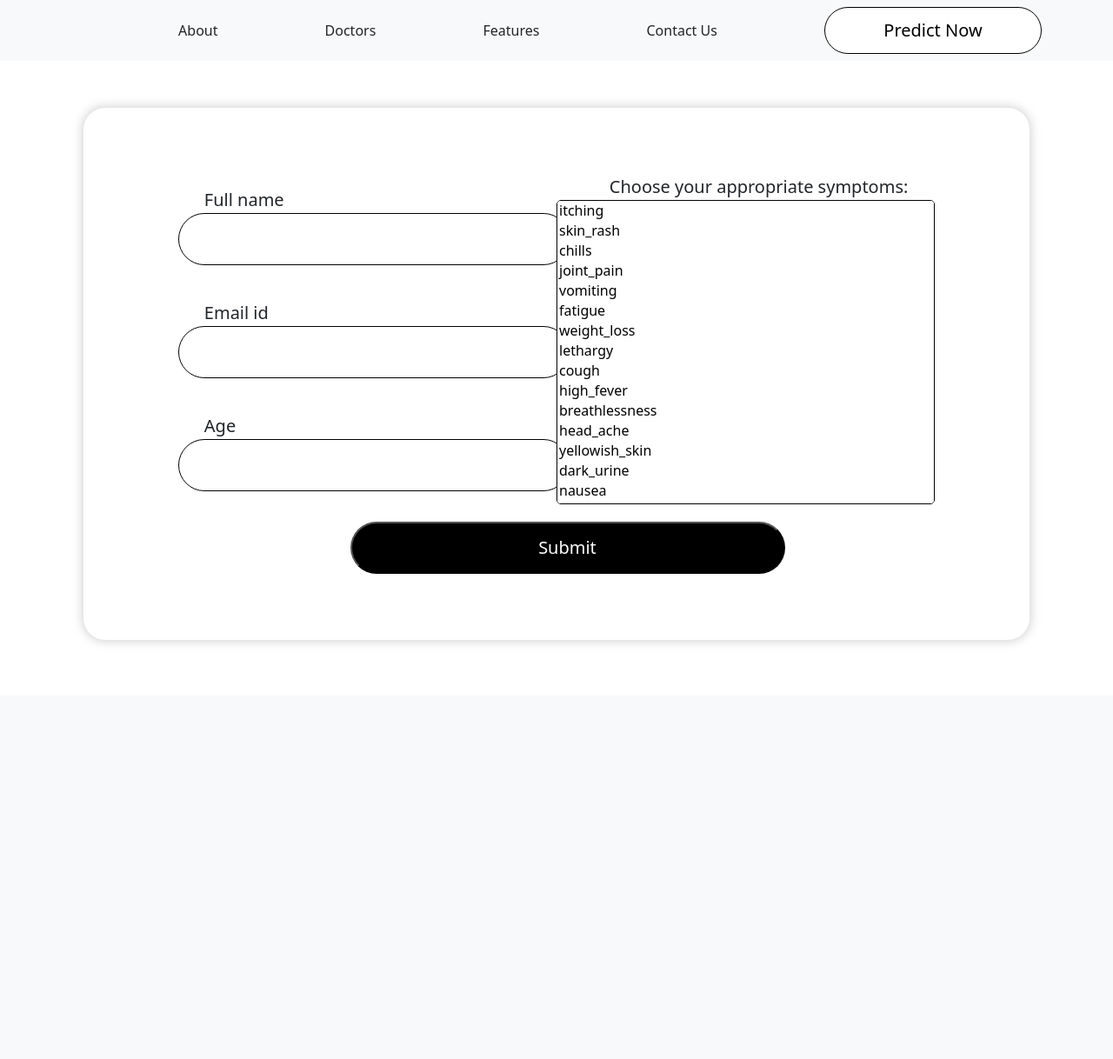
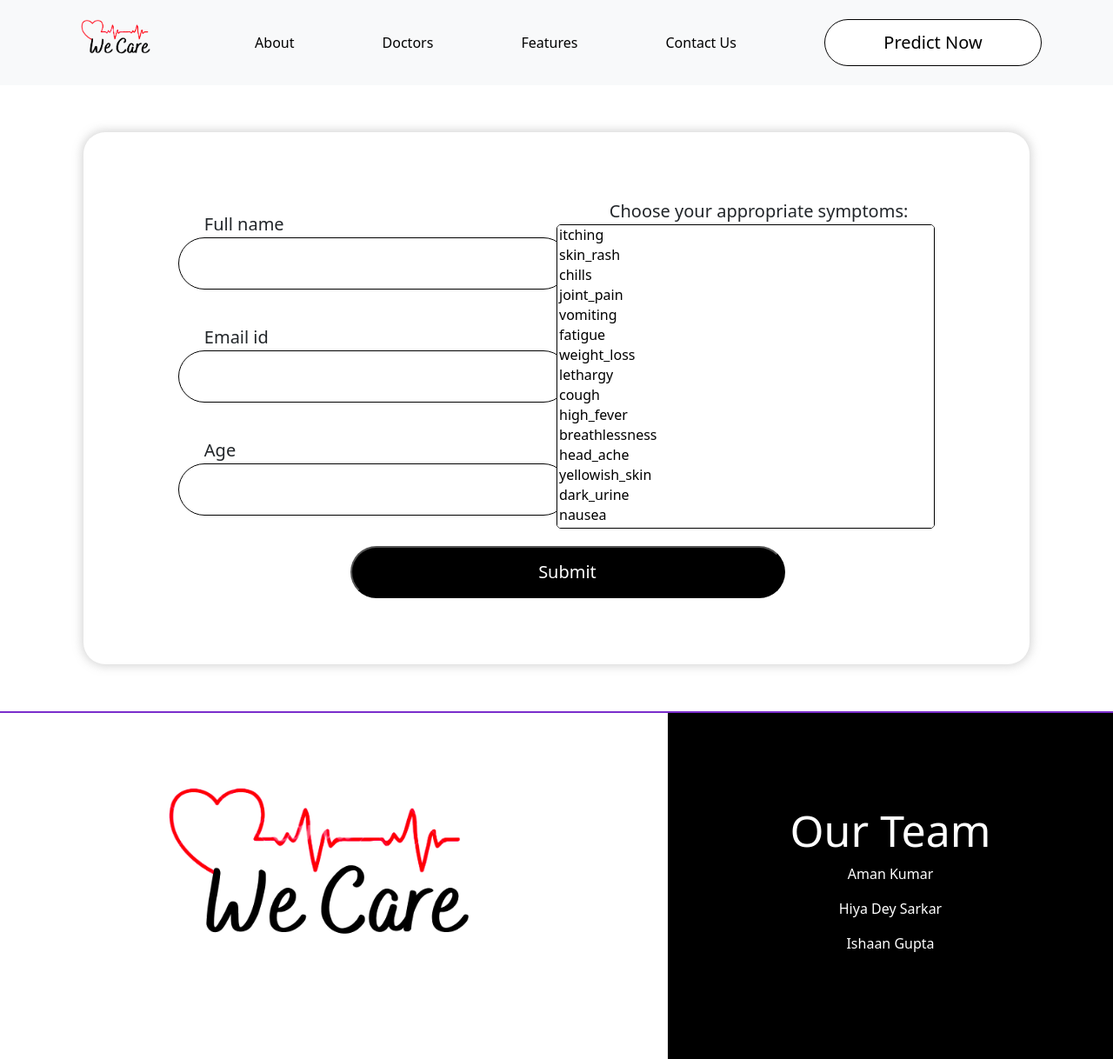
Before and after one commit to amankumar11/Optum-Stratethon, a Flask app: page /form in a window 1280 px wide. Shown: the whole page at 87% size. Before the commit the page ends 739 px from the top, so only its background shows below. Run offline with Flask 2, Linux system fonts and the light colour scheme; parts of the project's set-up code (start-up, migrations or seed data) failed here and were passed over.

Commit message:
frontend changes v1.2

```diff
--- a/Healthify/templates/index.html
+++ b/Healthify/templates/index.html
@@ -13,12 +13,12 @@
     <!-- Navbar  -->
     <nav class="navbar bg-light">
         <div class="container navcontainer">
-            <img src="../static/img/logo.png" width="110px">
+            <a href="/"><img src="../static/img/logo.png" width="110px"></a>
             <a href="#about">About</a>
             <a href="/login">Doctors</a>
             <a href="#features">Features</a>
             <a href="#footer">Contact Us</a>
-            <button class="whitebtn">Predict Now</button>
+            <a class="whitebtn" href="/form">Predict Now</a>
         </div>
     </nav>
 
--- a/Healthify/templates/predict_form.html
+++ b/Healthify/templates/predict_form.html
@@ -14,11 +14,11 @@
     <!-- Navbar  -->
     <nav class="navbar bg-light">
         <div class="container navcontainer">
-            <img>
-            <a>About</a>
-            <a>Doctors</a>
-            <a>Features</a>
-            <a>Contact Us</a>
+            <a href="/"><img src="../static/img/logo.png" width="110px"></a>
+            <a href="/#about">About</a>
+            <a href="/login">Doctors</a>
+            <a href="/#features">Features</a>
+            <a href="#footer">Contact Us</a>
             <button class="whitebtn">Predict Now</button>
         </div>
     </nav>
@@ -76,18 +76,30 @@
         </div>
     </section>
 
-    <!-- <script>
-        function myFunction() {
-            let x=[]
-           x.push(document.getElementById("symptoms").value);
-           //for(let i = 0 ;i<x.length;i++){console.log(x[i]);}
-            //console.log(x)
-          //console.log("hi")
-          var y=document.getElementById("symptoms").value
-          console.log(y)
-        }
+    <!-- Footer  -->
+    <section class="footer" id="footer">
+        <div class="footer-section">
+            <div class="footer-left">
+                <img src="../static/img/logo.png" width="480px">
+            </div>
+            <div class="footer-right">
+                <h1 class="ourteam-h1">Our Team</h1>
+                <div class="team-detail">
+                    <img>
+                    <p>Aman Kumar</p>
+                </div>
+                <div class="team-detail">
+                    <img>
+                    <p>Hiya Dey Sarkar</p>
+                </div>
+                <div class="team-detail">
+                    <img>
+                    <p>Ishaan Gupta</p>
+                </div>
+            </div>
+        </div>
+    </section>
 
-        </script> -->
     <script src="../static/js/arr.js"/>
     <script src="https://cdn.jsdelivr.net/npm/bootstrap@5.2.2/dist/js/bootstrap.bundle.min.js" integrity="sha384-OERcA2EqjJCMA+/3y+gxIOqMEjwtxJY7qPCqsdltbNJuaOe923+mo//f6V8Qbsw3" crossorigin="anonymous"></script>
   </body>
--- a/Healthify/templates/signin.html
+++ b/Healthify/templates/signin.html
@@ -55,6 +55,7 @@
                     </div>
                     <br/>
                     <button type="submit" class="blackbtn signin-btn">Get Access</button>
+                    <a class="sign-a" href="/signup">Sign Up</a>
                 </form>
             </div>
         </div>
--- a/Healthify/templates/signup.html
+++ b/Healthify/templates/signup.html
@@ -65,6 +65,7 @@
                 </div>
                 <br/>
                 <button type="submit" class="blackbtn signup-btn">Submit</button>
+                <a class="sign-a" href="/login">Sign In</a>
             </form>
           </div>
       </div>
--- a/Healthify/views.py
+++ b/Healthify/views.py
@@ -1,10 +1,13 @@
 # from crypt import methods
+from bs4 import Doctype
 from django.shortcuts import render
 from flask import Blueprint,request, render_template
 from flask_login import login_required, current_user
 import numpy as np
 import pickle
 import smtplib
+from . import db
+from .models import User
 
 views = Blueprint('views',__name__)
 
@@ -43,6 +46,8 @@ def predict():
     # final_features = [np.array(int_features)]
     # final_features.reshape(1,-1)
     prediction = model.predict([final_features])
+    doc = User.query.filter_by(doctype='diabetes')
+    print(doc.name)
     # print(prediction)
 
     # output = '{0:.{1}f}'.format(10*prediction[0][1],2)
@@ -55,4 +60,4 @@ def predict():
     server.login("wecareforyou365247@gmail.com", "kpufeafxhrgenvpq")
     server.sendmail("wecareforyou365247@gmail.com", email, message)
 
-    return render_template('result.html', prediction = str(prediction))
+    return render_template('result.html', prediction = prediction[0])
```
